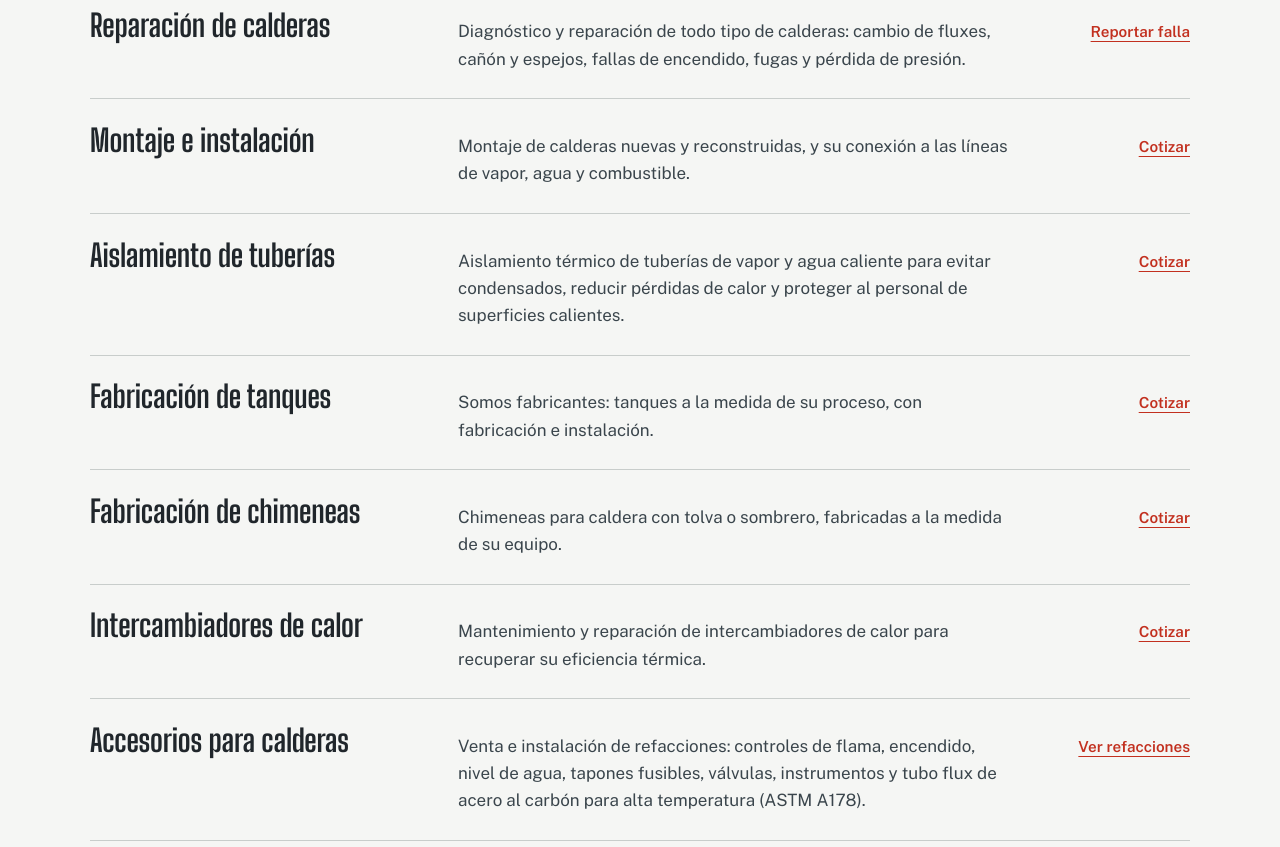
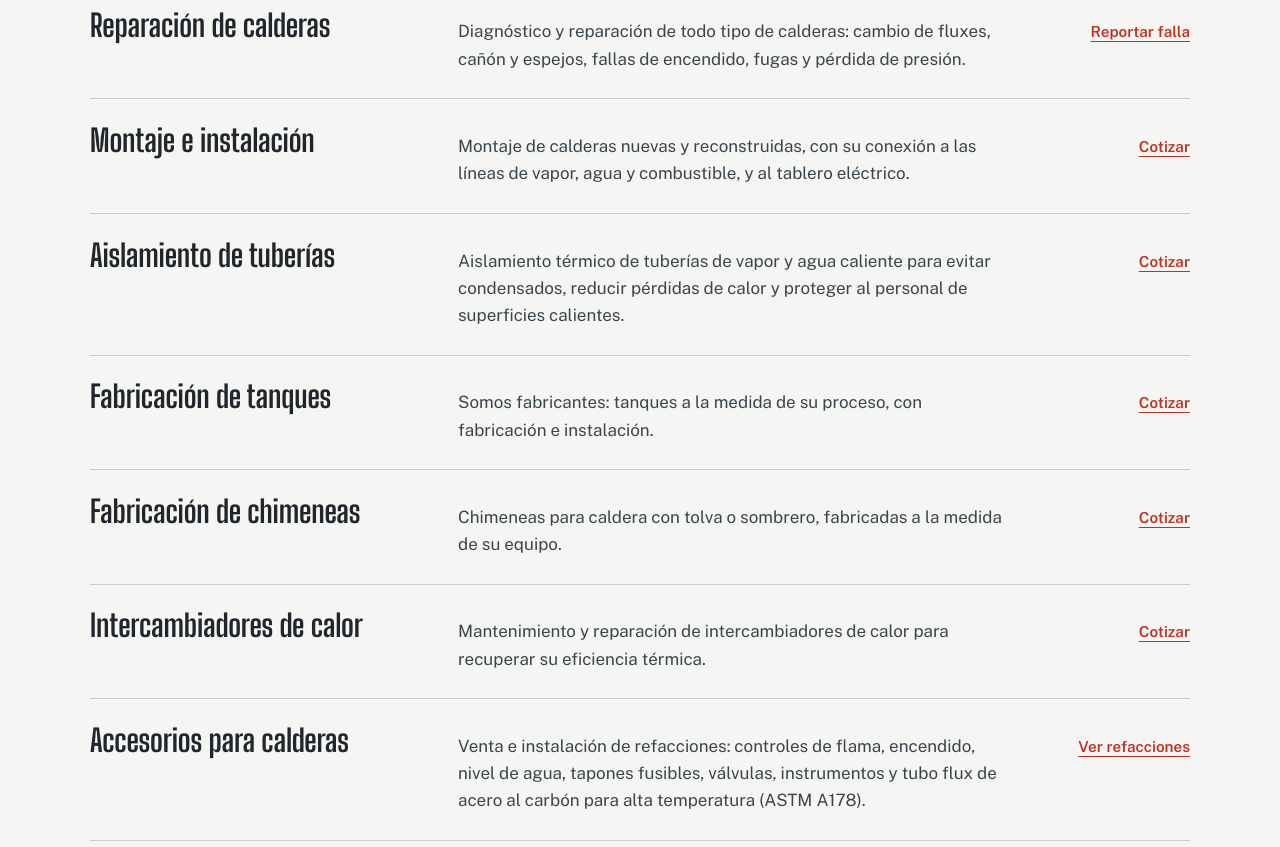
Before and after one commit to careonemx/calderas-sanchez, a plain HTML site: page index.html in a window 1280 px wide. Shown: the part 1460-2307 px from the top of the page. Drawn offline with Linux system fonts and the light colour scheme.

Commit message:
Montaje: conexión al tablero eléctrico

```diff
--- a/index.html
+++ b/index.html
@@ -407,7 +407,7 @@ p{margin:0 0 1em}
         </div>
         <div class="ficha-fila">
           <h3>Montaje e instalación</h3>
-          <p>Montaje de calderas nuevas y reconstruidas, y su conexión a las líneas de vapor, agua y combustible.</p>
+          <p>Montaje de calderas nuevas y reconstruidas, con su conexión a las líneas de vapor, agua y combustible, y al tablero eléctrico.</p>
           <a href="#contacto" data-servicio="Montaje e instalación">Cotizar</a>
         </div>
         <div class="ficha-fila">
```
